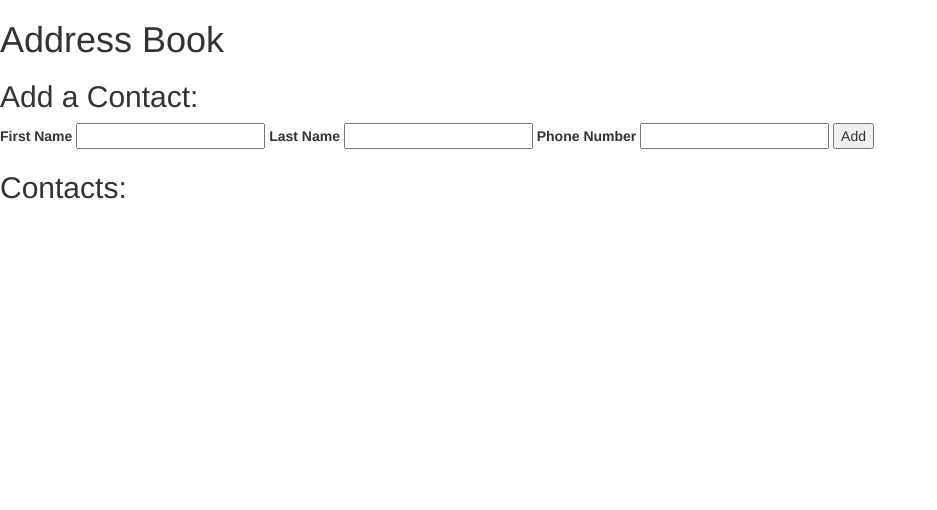
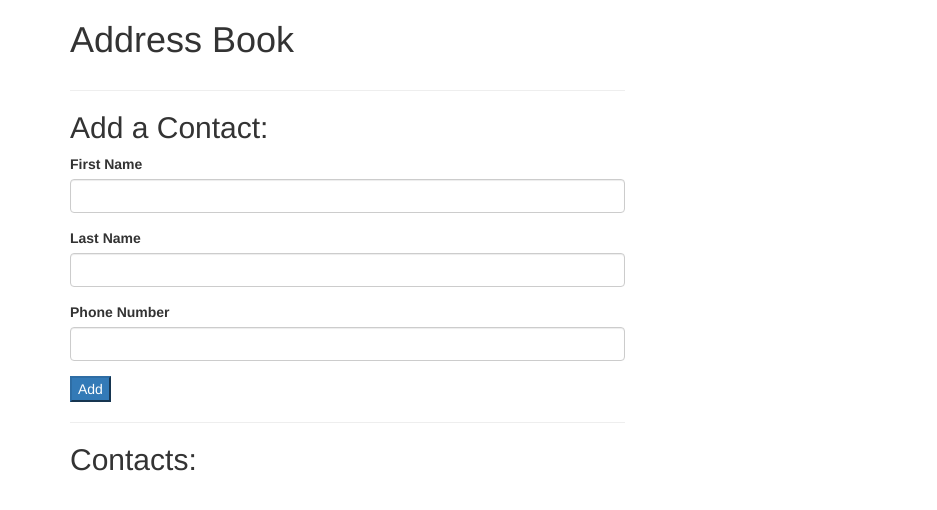
Before and after one commit to JohnNilsOlson/address-book, a plain HTML site: page index.html in a window 1280 px wide. Shown: the whole page, without its empty margins (0-937 px from the left). Drawn offline with Linux system fonts and the light colour scheme.

Commit message:
add bootstrap style classes to html

```diff
--- a/index.html
+++ b/index.html
@@ -9,28 +9,42 @@
     </title>
   </head>
   <body>
+    <div class="container">
       <h1>Address Book</h1>
+      <div class="row">
+        <div class="col-md-6">
+          <hr>
           <h2>Add a Contact:</h2>
           <form id="new-contact">
+            <div class="form-group">
               <label for="new-first-name">First Name</label>
-      <input type="text" id="new-first-name">
+              <input type="text"  class="form-control" id="new-first-name">
+            </div>
+            <div class="form-group">
               <label for="new-last-name">Last Name</label>
-      <input type="text" id="new-last-name">
+              <input type="text"  class="form-control" id="new-last-name">
+            </div>
+            <div class="form-group">
               <label for="new-phone-number">Phone Number</label>
-      <input type="text" id="new-phone-number">
-      <button type="submit">Add</button>
+              <input type="text"  class="form-control" id="new-phone-number">
+            </div>
+            <button type="submit" class="btn-primary">Add</button>
           </form>
-
+          <hr>
           <h2>Contacts:</h2>
           <ul id="contacts">
           </ul>
-
-    <div id='show-contact'>
+        </div>
+        <div class="col-md-6">
+          <div id="show-contact">
             <p>First Name: <span class="first-name"></span></p>
             <p>Last Name: <span class="last-name"></span></p>
             <p>Phone Number: <span class="phone-number"></span></p>
             <div id="buttons">
             </div>
           </div>
+        </div>
+      </div>
+    </div>
   </body>
 </html>
```
Lines whose indentation alone changed are shown as unchanged.
